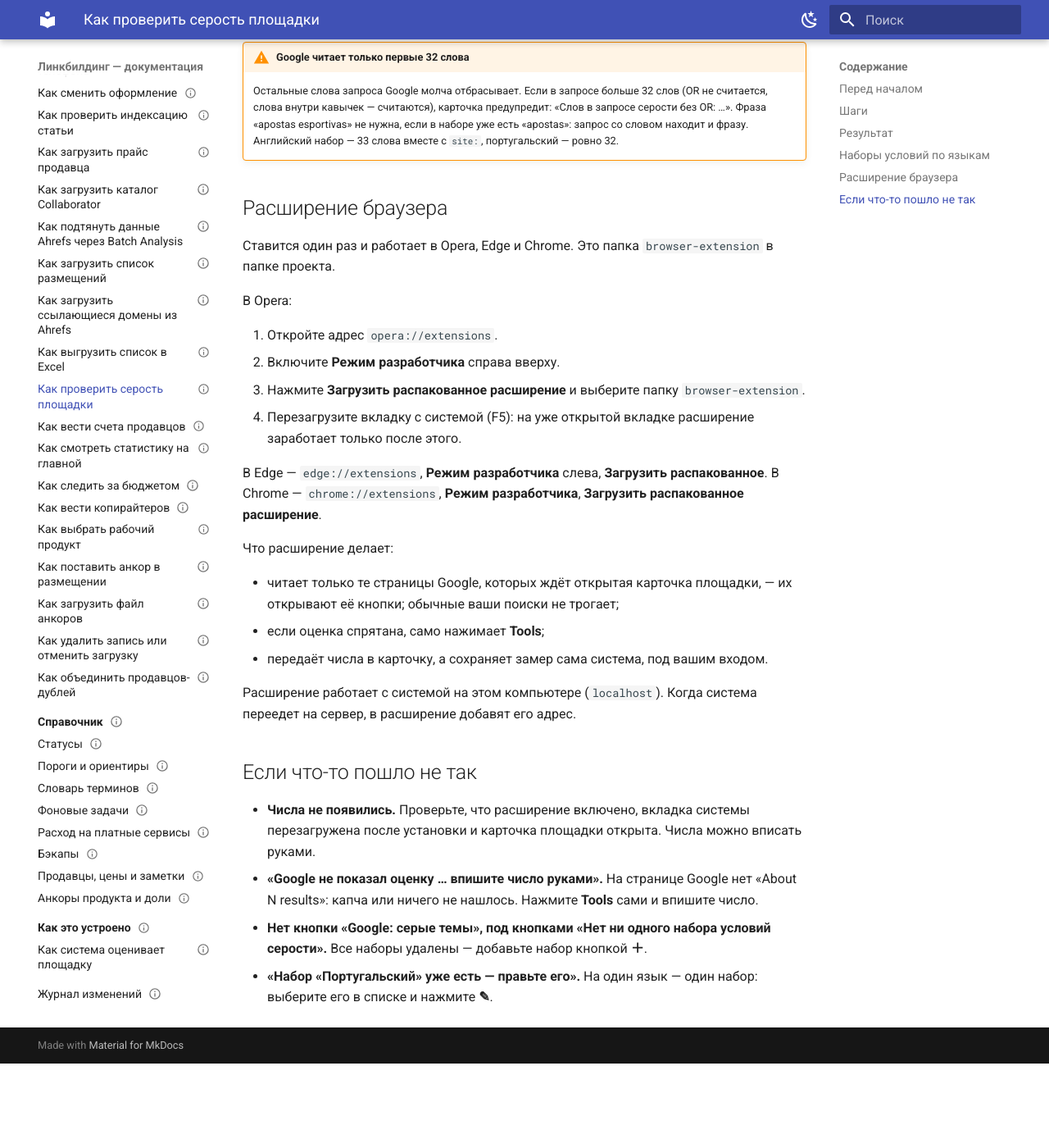
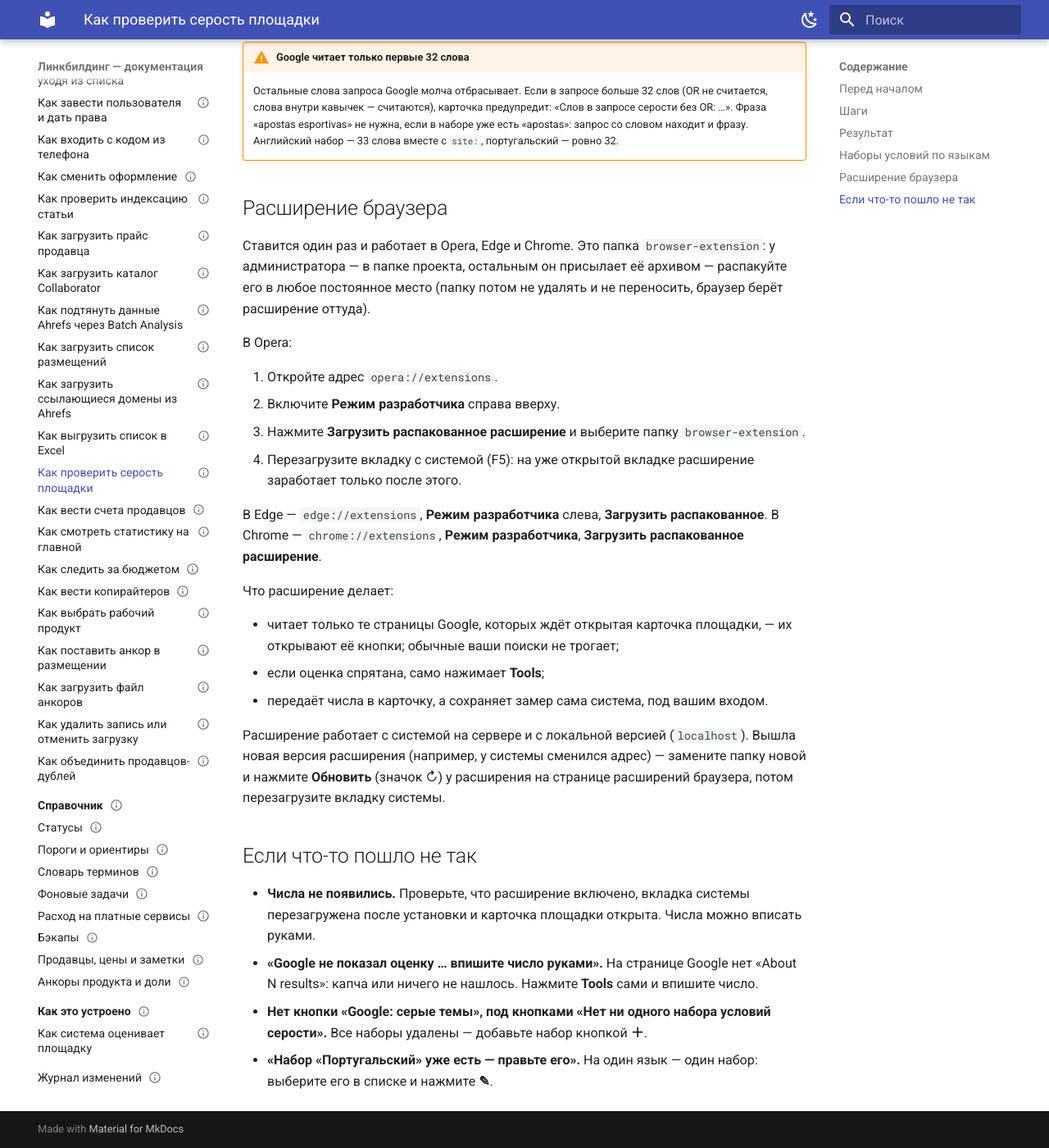
Before and after one commit to EvolDev/seo-system, an MkDocs documentation site: the page built from user-docs/how-to/check-gray-share.md, in a window 1280 px wide and 1400 px high, scrolled down 2174 px. Shown: the whole window at 82% size. Built offline with MkDocs 1.6.1 and Material for MkDocs 9.7.7, drawn with Linux system fonts in a browser that asks for light colours; before the commit the page ends 3471 px from its top, so only the background shows below that.

Commit message:
feat(E2-06): расширение серости работает с системой на сервере
manifest.json: relay — и на https://2.29.192.198/*, рядом с localhost; версия
1.1.0. Справка: коллеги получают расширение архивом, новая версия — «Обновить ↻»
на странице расширений. Проверено: e2e расширения, check_user_docs и mkdocs
build --strict — вручную.

Co-Authored-By: Claude Opus 5.5 <noreply@anthropic.com>

```diff
--- a/user-docs/how-to/check-gray-share.md
+++ b/user-docs/how-to/check-gray-share.md
@@ -112,7 +112,9 @@ OR. В **Истории замеров** у замера — флаг набор
 ## Расширение браузера {#extension}
 
 Ставится один раз и работает в Opera, Edge и Chrome. Это папка
-`browser-extension` в папке проекта.
+`browser-extension`: у администратора — в папке проекта, остальным он присылает
+её архивом — распакуйте его в любое постоянное место (папку потом не удалять и
+не переносить, браузер берёт расширение оттуда).
 
 В Opera:
 
@@ -135,8 +137,10 @@ OR. В **Истории замеров** у замера — флаг набор
 - передаёт числа в карточку, а сохраняет замер сама система, под вашим
   входом.
 
-Расширение работает с системой на этом компьютере (`localhost`). Когда
-система переедет на сервер, в расширение добавят его адрес.
+Расширение работает с системой на сервере и с локальной версией
+(`localhost`). Вышла новая версия расширения (например, у системы сменился
+адрес) — замените папку новой и нажмите **Обновить** (значок ↻) у расширения на
+странице расширений браузера, потом перезагрузите вкладку системы.
 
 ## Если что-то пошло не так
 
```
Also changed, not shown: other parts of user-docs/how-to/check-gray-share.md (+1 -1 lines), user-docs/changelog.md (+4 -0 lines), 1 other file.
